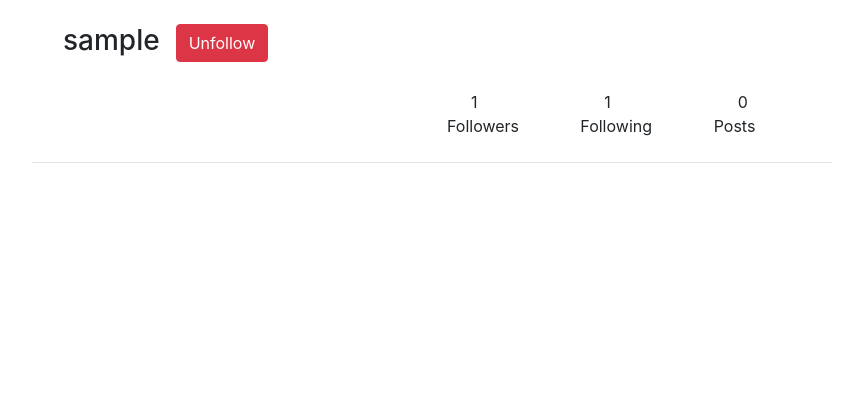
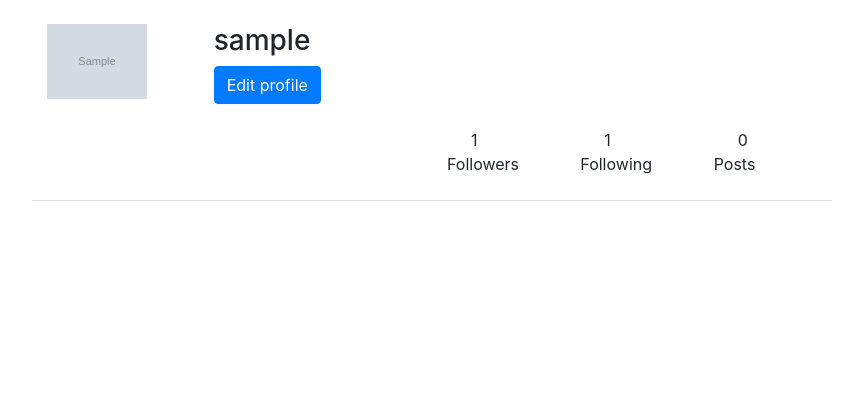
Before and after one commit to rajivsunar07/Travellers, a Django app: a page that uses users/templates/users/profile.html in a window 1280 px wide. Shown: the part 68-468 px from the top of the page, without its empty margins (208-1071 px from the left). Run offline with Django 3.2, Linux system fonts and the light colour scheme; a user stored in the database is signed in; tables that the repository leaves empty hold one stand-in row (values such as "Sample post"); grey boxes marked "Sample" are stand-in pictures; data that the repository does not hold is empty; some libraries are stand-ins or nearby versions.

Commit message:
profile update

```diff
--- a/travellers/urls.py
+++ b/travellers/urls.py
@@ -25,6 +25,7 @@ urlpatterns = [
     path('login/', user_views.login, name='login'),
     path('signup/', user_views.signup, name='signup'),
     path('profile/<str:username>/', user_views.profile, name='profile'),
+    path('update/profile/', user_views.profile_update, name='profile_update'),
     path('logout/', auth_views.LogoutView.as_view(), name='logout'),
     path('blog/', include('blog.urls'))
 
--- a/users/admin.py
+++ b/users/admin.py
@@ -1 +1,4 @@
 from django.contrib import admin
+from .models import Profile
+
+admin.site.register(Profile)
--- a/users/models.py
+++ b/users/models.py
@@ -1,5 +1,6 @@
 from django.db import models
 from django.contrib.auth.models import User
+from django.db.models.signals import post_save
 
 # Create your models here.
 
@@ -9,3 +10,23 @@ class Followers(models.Model):
 
     class Meta:
         db_table = "Followers"
+
+
+
+class Profile(models.Model):
+    ''' For additional infomation of the user '''
+    user = models.OneToOneField(User, on_delete=models.CASCADE)
+    image = models.FileField(default='default.png', upload_to='profile_pics')
+
+    def __str__(self):
+        return f'{self.user.username} Profile'
+
+    class Meta:
+        db_table = "Profile"
+
+# Signal to create a profile object whenever a user object is created
+def create_profile(sender, **kwargs):
+    if kwargs['created']:
+        profile = Profile.objects.create(user=kwargs['instance'])
+
+post_save.connect(create_profile, sender=User)
--- a/users/templates/users/profile.html
+++ b/users/templates/users/profile.html
@@ -4,9 +4,17 @@
     <div class="container mt-4 pb-4">
         <div class="row mt-4 pb-4 border-bottom">
             <div class="col">
-                <div class="row ml-3">
+                <div class="row justify-content-start">
+                    <div class="col-5">
+                        <div class="row">
+                            <div class="col">
+                                <img class="img-fluid mr-auto ml-auto" width="100px" src="{{ current_profile.profile.image.url }}">
+                            </div>
+                            <div class="col">
                                 <h3>{{current_profile.username}}</h3>
-                    {% if currently_following %}
+                                {% if current_profile == request.user %}
+                                    <a href="{% url 'profile_update' %}" class="btn btn-primary">Edit profile</a>
+                                {% elif currently_following %}
                                     <form action="" method="POST">
                                         {% csrf_token %}
                                         <button class="btn btn-danger ml-3" name="unfollow">Unfollow</button>
@@ -18,6 +26,12 @@
                                     <button class="btn btn-success ml-3"  type="submit">Follow</button>
                                 </form>
                                 {% endif %}
+                            </div>
+
+
+                        </div>
+
+                    </div>
                 </div>
                 <div class="row justify-content-end mt-4">
                     <div class="col-6">
--- a/users/views.py
+++ b/users/views.py
@@ -3,6 +3,7 @@ from django.contrib import messages
 from django.contrib.auth.models import auth, User
 from .models import Followers
 from blog.models import Blog
+from .forms import ProfileUpdateForm, UserUpdateForm
 
 # Create your views here.
 
@@ -64,3 +65,22 @@ def profile(request, username):
         'posts': posts
     }
     return render(request, 'users/profile.html', context)
+
+def profile_update(request):
+    profile_form = ProfileUpdateForm(instance=request.user.profile)
+    user_form = UserUpdateForm(instance=request.user)
+
+    if request.method == 'POST':
+        profile_form = ProfileUpdateForm(request.POST, request.FILES, instance=request.user.profile)
+        user_form = UserUpdateForm(request.POST, instance=request.user)
+        if profile_form.is_valid() and user_form.is_valid():
+            user_form.save()
+            profile_form.instance.user = user_form.instance
+            profile_form.save()
+            return redirect('profile', request.user.username)
+
+    context={
+        'user_form': user_form,
+        'profile_form': profile_form,
+    }
+    return render(request, 'users/user_update.html', context)
```
Also changed, not shown: blog/templates/blog/create_blog.html (+4 -4 lines), users/forms.py (+23 -0 lines), users/templates/users/user_update.html (added, +41 -0 lines), blog/admin.py (line endings or trailing spaces), media/default.png (added), media/post_pics/nature.jpg (added), media/post_pics/nature_cCaGfrO.jpg (added), media/profile_pics/admin.png (added), media/profile_pics/user.jpg (added), users/migrations/0002_profile.py (added). Lines whose indentation alone changed are shown as unchanged.
